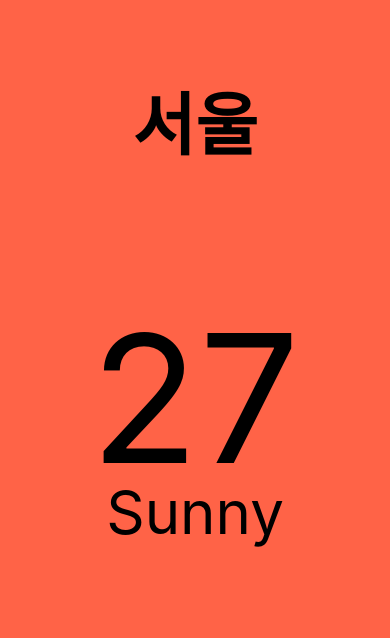
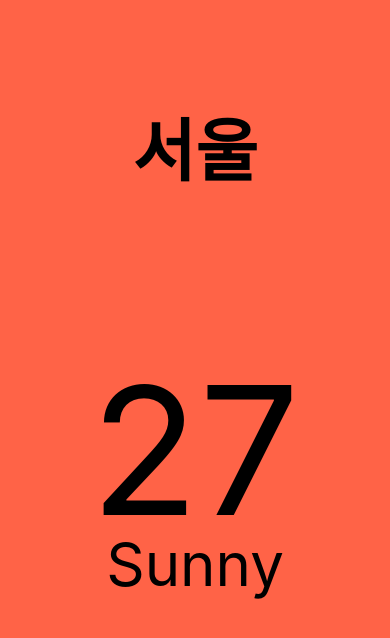
Before and after one commit to cottonsweet/React-Native, a React Native app: screen / in a window 390 px wide. Shown: the top 638 px of the page. Built offline with nearby package versions, Linux system fonts and the light colour scheme.

Commit message:
layout styles two

```diff
--- a/App.js
+++ b/App.js
@@ -1,4 +1,6 @@
-import { Text, View, StyleSheet } from "react-native";
+import { Text, View, StyleSheet, ScrollView, Dimensions } from "react-native";
+
+const { width: SCREEN_WIDTH } = Dimensions.get("window");
 
 export default function App() {
   return (
@@ -6,12 +8,29 @@
       <View style={styles.city}>
         <Text style={styles.cityName}>서울</Text>
       </View>
-      <View style={styles.weather}>
+      <ScrollView
+        pagingEnabled
+        horizontal
+        showsHorizontalScrollIndicator={false}
+        contentContainerStyle={styles.weather}
+      >
         <View style={styles.day}>
           <Text style={styles.temp}>27</Text>
           <Text style={styles.description}>Sunny</Text>
         </View>
-      </View>
+        <View style={styles.day}>
+          <Text style={styles.temp}>27</Text>
+          <Text style={styles.description}>Sunny</Text>
+        </View>
+        <View style={styles.day}>
+          <Text style={styles.temp}>27</Text>
+          <Text style={styles.description}>Sunny</Text>
+        </View>
+        <View style={styles.day}>
+          <Text style={styles.temp}>27</Text>
+          <Text style={styles.description}>Sunny</Text>
+        </View>
+      </ScrollView>
     </View>
   );
 }
@@ -30,11 +49,9 @@
     fontSize: 68,
     fontWeight: "600",
   },
-  weather: {
-    flex: 3,
-  },
+  weather: {},
   day: {
-    flex: 1,
+    width: SCREEN_WIDTH,
     alignItems: "center",
   },
   temp: {
```
